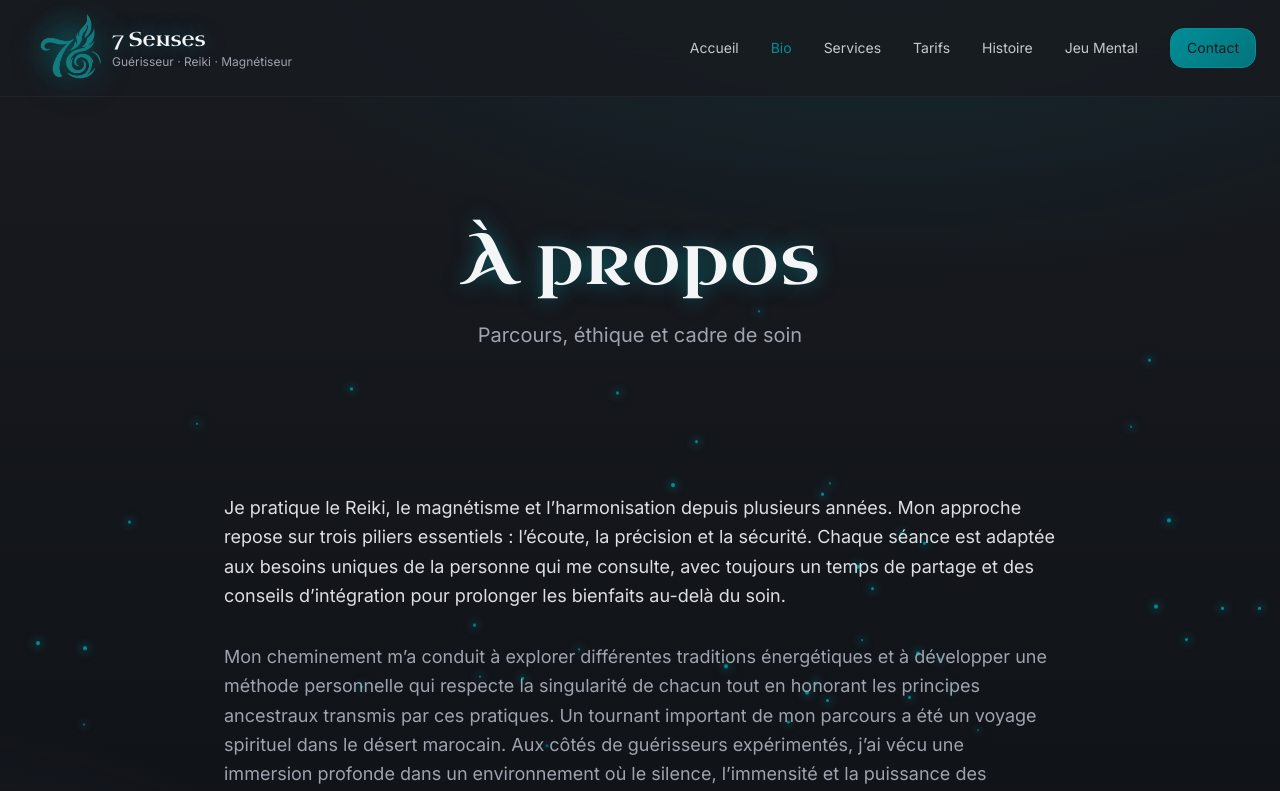
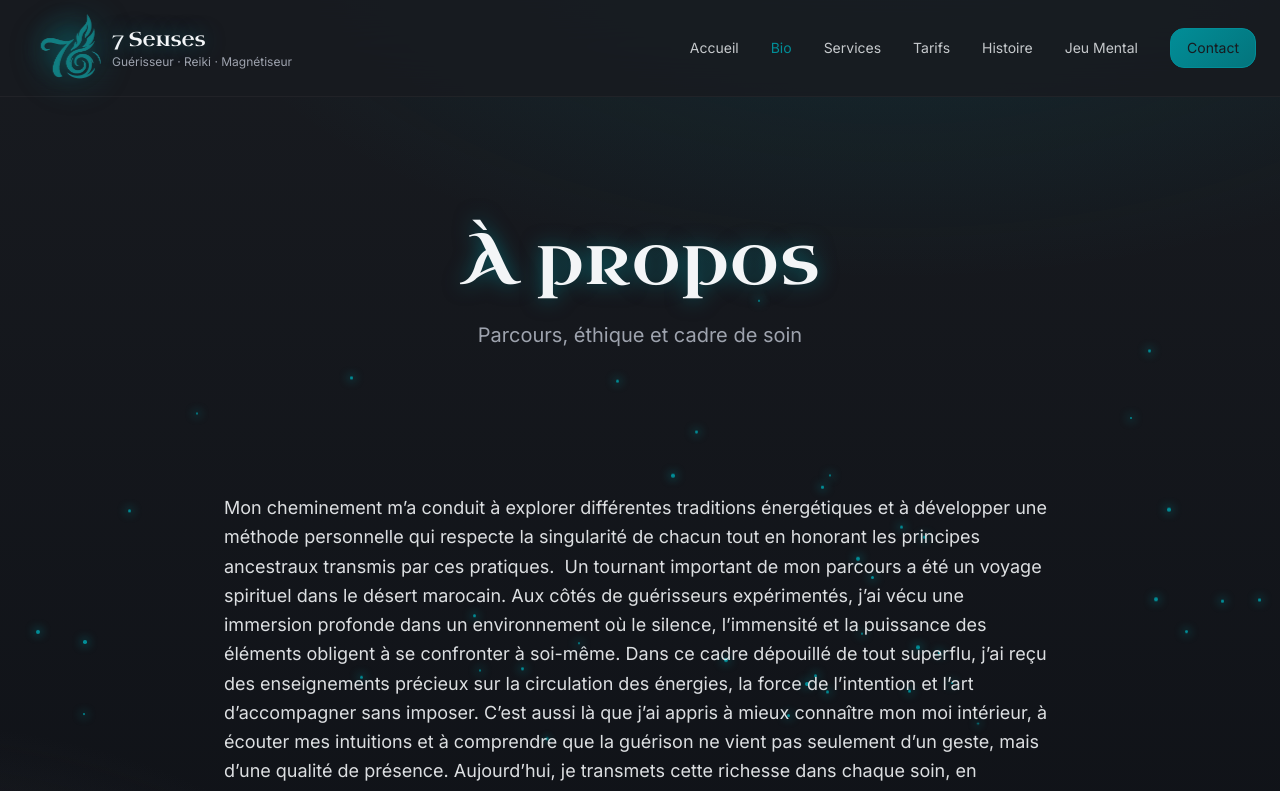
Before and after one commit to mtnrconcept/crystal-flow-site-37, a React (Vite) app: page /bio in a window 1280 px wide. Shown: the top 791 px of the page. Built offline with nearby package versions, Linux system fonts and the light colour scheme.

Commit message:
Visual edit in Lovable

```diff
--- a/src/pages/Bio.tsx
+++ b/src/pages/Bio.tsx
@@ -22,7 +22,10 @@ const Bio = () => {
         <section className="py-16 px-6">
           <div className="container mx-auto max-w-4xl">
             <div className="space-y-8 text-lg leading-relaxed">
-              <p className="text-foreground/90">Je pratique le Reiki, le magnétisme et l’harmonisation depuis plusieurs années. Mon approche repose sur trois piliers essentiels : l’écoute, la précision et la sécurité. Chaque séance est adaptée aux besoins uniques de la personne qui me consulte, avec toujours un temps de partage et des conseils d’intégration pour prolonger les bienfaits au-delà du soin.</p>
+              <p className="text-foreground/90">Mon cheminement m’a conduit à explorer différentes traditions énergétiques et à développer une méthode personnelle qui respecte la singularité de chacun tout en honorant les principes ancestraux transmis par ces pratiques.  Un tournant important de mon parcours a été un voyage spirituel dans le désert marocain. Aux côtés de guérisseurs expérimentés, j’ai vécu une immersion profonde dans un environnement où le silence, l’immensité et la puissance des éléments obligent à se confronter à soi-même. Dans ce cadre dépouillé de tout superflu, j’ai reçu des enseignements précieux sur la circulation des énergies, la force de l’intention et l’art d’accompagner sans imposer. C’est aussi là que j’ai appris à mieux connaître mon moi intérieur, à écouter mes intuitions et à comprendre que la guérison ne vient pas seulement d’un geste, mais d’une qualité de présence.
+
+
+Aujourd’hui, je transmets cette richesse dans chaque soin, en combinant rigueur et ouverture, tradition et expérience vécue. Mon intention est de créer un espace sûr, bienveillant et vibrant, où chacun peut renouer avec ses propres ressources d’équilibre et d’harmonie.</p>
 
               <p className="text-muted-foreground">Mon cheminement m’a conduit à explorer différentes traditions énergétiques et à développer une méthode personnelle qui respecte la singularité de chacun tout en honorant les principes ancestraux transmis par ces pratiques.
 
```
